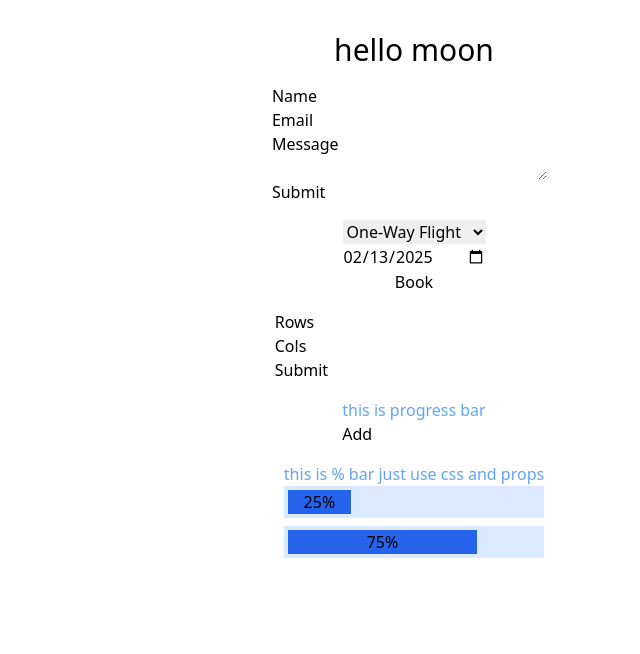
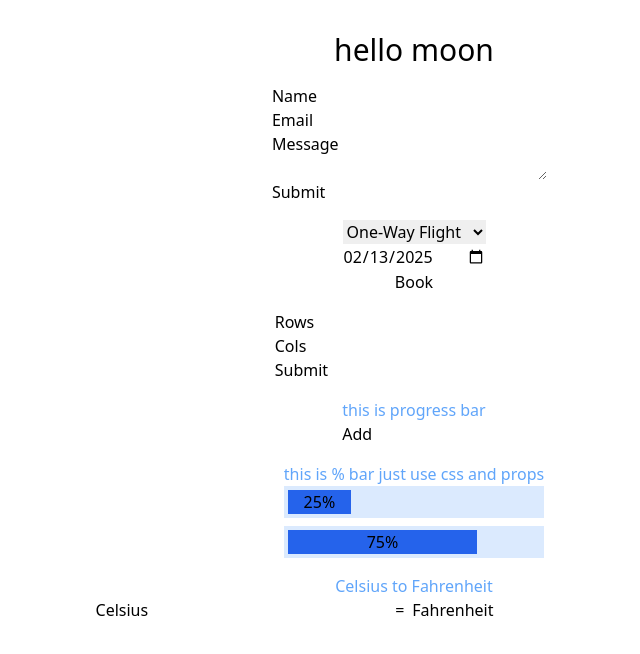
Before and after one commit to lu-sd/score, a React (Vite) app: page / in a window 1280 px wide. Shown: the top 654 px of the page, without its empty margins (226-866 px from the left). Built offline with nearby package versions, Linux system fonts and the light colour scheme.

Commit message:
cel to far, regular and e.target.value is string

```diff
--- a/src/App.tsx
+++ b/src/App.tsx
@@ -4,6 +4,7 @@ import Flight from "@/components/flight";
 import Table from "@/components/table";
 import Bar from "@/components/bar";
 import PerBar from "@/components/perbar";
+import TemConvert from "./components/temConvert";
 
 function App() {
   return (
@@ -14,6 +15,7 @@ function App() {
       <Table />
       <Bar />
       <PerBar />
+      <TemConvert />
     </div>
   );
 }
--- /dev/null
+++ b/src/components/temConvert.tsx
@@ -0,0 +1,48 @@
+import { useState } from "react";
+
+export default function TemConvert() {
+  const [cel, setCel] = useState("")
+  const [far, setFar] = useState("")
+  function isValid(value: number) {
+    return !isNaN(value)
+  }
+  function handleConvert(value: string, type: string) {
+    if (value === "") {
+      setCel("")
+      setFar("")
+      return
+    }
+
+    const numVal = Number(value)
+    if (isValid(numVal)) {
+      if (type === "cel") {
+        const newFar = numVal * 9 / 5 + 32
+        setCel(value)
+        setFar(/\.\d{5}/.test(newFar.toString()) ? newFar.toFixed(4) : newFar.toString())
+      } else {
+        const newCel = ((numVal - 32) * 5) / 9
+        setFar(value)
+        setCel(/\.\d{5}/.test(newCel.toString()) ? newCel.toFixed(4) : newCel.toString())
+      }
+    } else {
+      setCel("")
+      setFar("")
+    }
+  }
+  return (
+    <div >
+      <div className="text-blue-400 text-center">Celsius to Fahrenheit</div>
+      <div className="flex gap-2">
+        <div className="flex gap-2">
+          <label htmlFor="cel">Celsius</label>
+          <input value={cel} onChange={(e) => handleConvert(e.target.value, "cel")} type="number" id="cel" />
+        </div>
+        <div> = </div>
+        <div className="flex gap-2">
+          <label htmlFor="far">Fahrenheit</label>
+          <input type="number" id="far" value={far} onChange={(e) => handleConvert(e.target.value, "far")} />
+        </div>
+      </div>
+    </div>
+  );
+}
```
